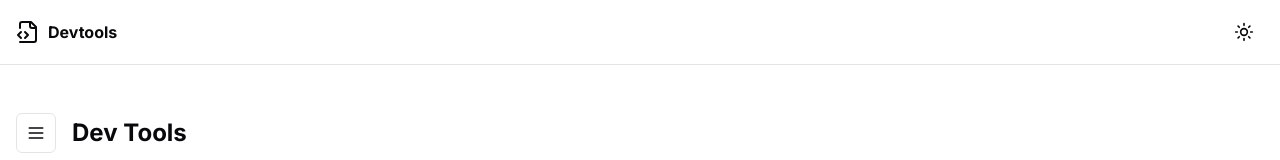
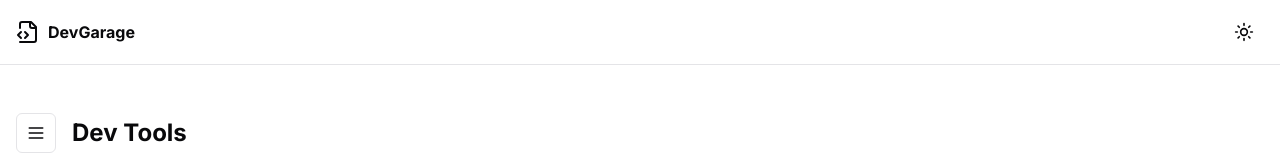
Before and after one commit to dj21-vicky21/Dev-tool-app, a Next.js app: page /tool/feedback in a window 1280 px wide. Shown: the top 160 px of the page. Built offline with nearby package versions, Linux system fonts and the light colour scheme.

Commit message:
Update application title from 'DevTools Suite' to 'DevGarage' in layout and navbar components for consistent branding.

```diff
--- a/app/layout.tsx
+++ b/app/layout.tsx
@@ -8,7 +8,7 @@
 const inter = Inter({ subsets: ['latin'] });
 
 export const metadata: Metadata = {
-  title: 'DevTools Suite',
+  title: 'DevGarage',
   description: 'A collection of modern frontend development tools',
 };
 
--- a/components/navbar.tsx
+++ b/components/navbar.tsx
@@ -33,7 +33,7 @@
         <div className="flex items-center space-x-4">
           <Link href="/" className="flex items-center space-x-2">
             <FileCode2 className="h-6 w-6" />
-            <span className="font-bold">Devtools</span>
+            <span className="font-bold">DevGarage</span>
           </Link>
         </div>
         <div className="ml-auto flex">
```
